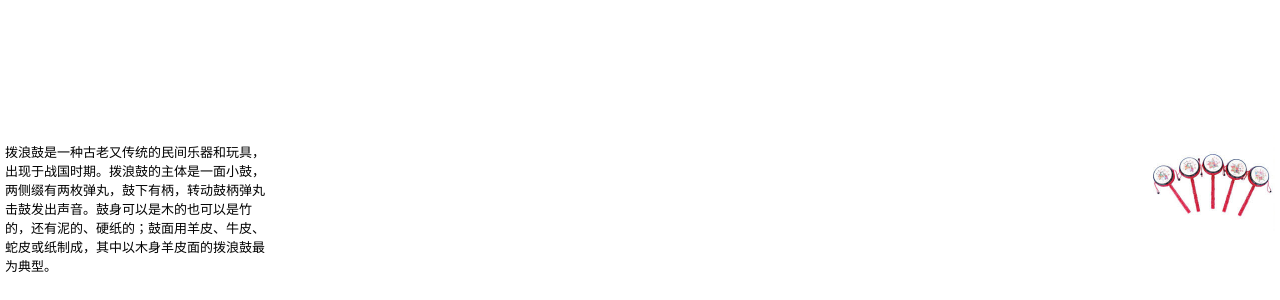
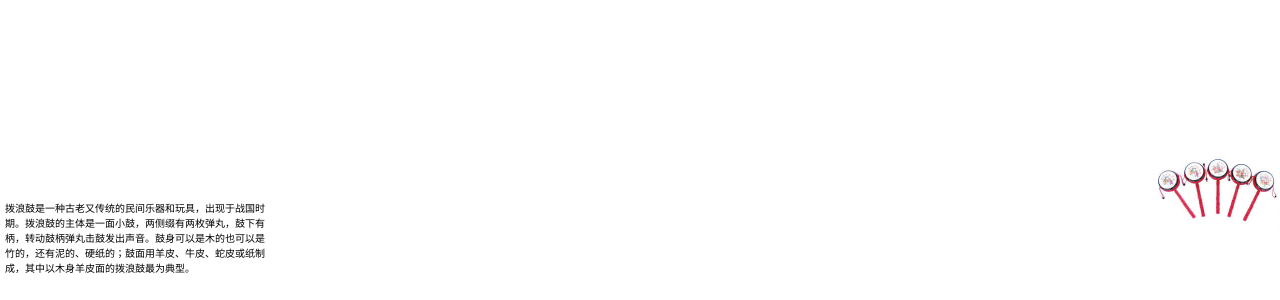
Before and after one commit to 18555851781/PTJob_WebAR, a website: page develop/Model.html in a window 1280 px wide. Shown: the part 520-820 px from the top of the page. Drawn offline with nearby package versions, Linux system fonts and the light colour scheme.

Commit message:
又改了

```diff
--- a/develop/Model.html
+++ b/develop/Model.html
@@ -15,7 +15,7 @@
     <style>
         *{
             padding: 0;
-            margin: 5px;
+            margin: 0;
         }
         .UI_Body{
             position: fixed;
@@ -25,7 +25,8 @@
             width: 265px;
             left: 0%;
             bottom: 0%;
-            font-size: small;
+            font-size: x-small;
+            margin: 5px;
         }
         .Image{
             position: fixed;
```
